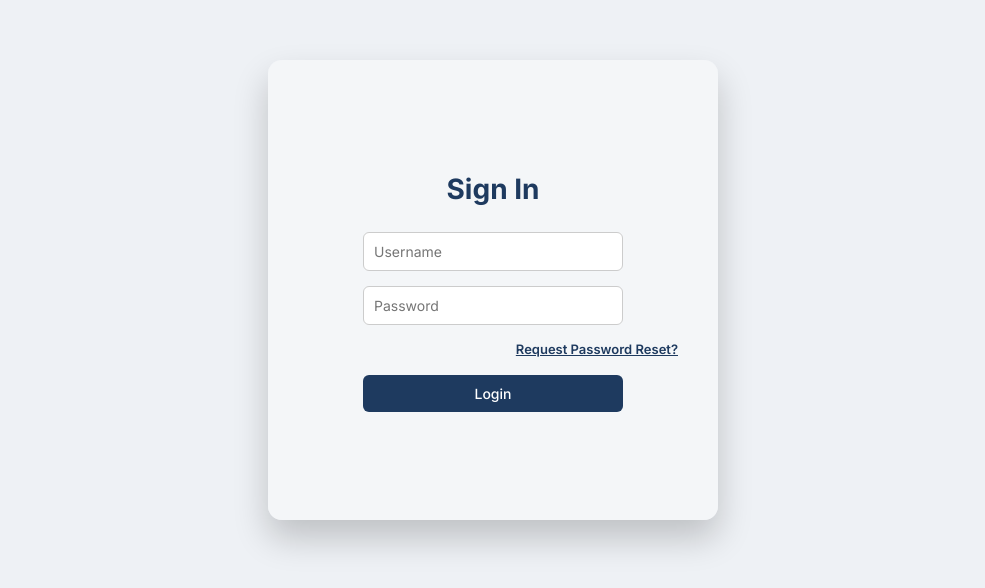
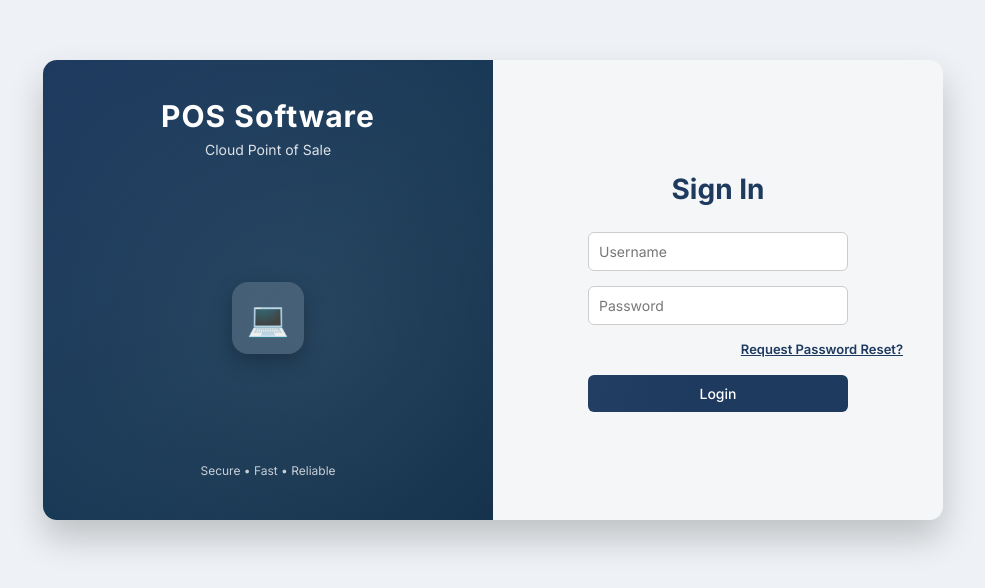
Before and after one commit to preyansh1409/pos-copy, a React (Vite) app in the folder frontend/: page / in a window 1280 px wide. Shown: the part 110-698 px from the top of the page, without its empty margins (147-1132 px from the left). Built offline with nearby package versions, Linux system fonts and the light colour scheme.

Commit message:
feat: restore dual-panel login with neutral wording (POS Software)

```diff
--- a/frontend/src/AdminLogin/AdminLogin.css
+++ b/frontend/src/AdminLogin/AdminLogin.css
@@ -15,7 +15,7 @@
 }
 
 .admin-card-login {
-  width: 450px;
+  width: 900px;
   height: 460px;
   display: flex;
   border-radius: 14px;
--- a/frontend/src/AdminLogin/AdminLogin.jsx
+++ b/frontend/src/AdminLogin/AdminLogin.jsx
@@ -148,7 +148,18 @@ export default function AdminLogin() {
   return (
     <div className="admin-login-container">
       <div className="admin-card-login">
-        <div className="admin-right-panel" style={{ width: '100%' }}>
+        <div className="admin-left-panel">
+          <div className="brand-wrapper">
+            <h1 className="brand-title">{branding.name}</h1>
+            <p className="brand-subtitle">Cloud Point of Sale</p>
+          </div>
+          <div className="pos-icon-wrapper" style={{ display: 'flex', justifyContent: 'center', alignItems: 'center', margin: '32px 0 18px 0' }}>
+            <div className="pos-icon">💻</div>
+          </div>
+          <div className="left-footer">Secure • Fast • Reliable</div>
+        </div>
+
+        <div className="admin-right-panel">
           <h2 className="login-title">Sign In</h2>
 
           <input
```
Also changed, not shown: frontend/src/SuperAdmin/SuperAdminLogin.jsx (+11 -1 lines).
